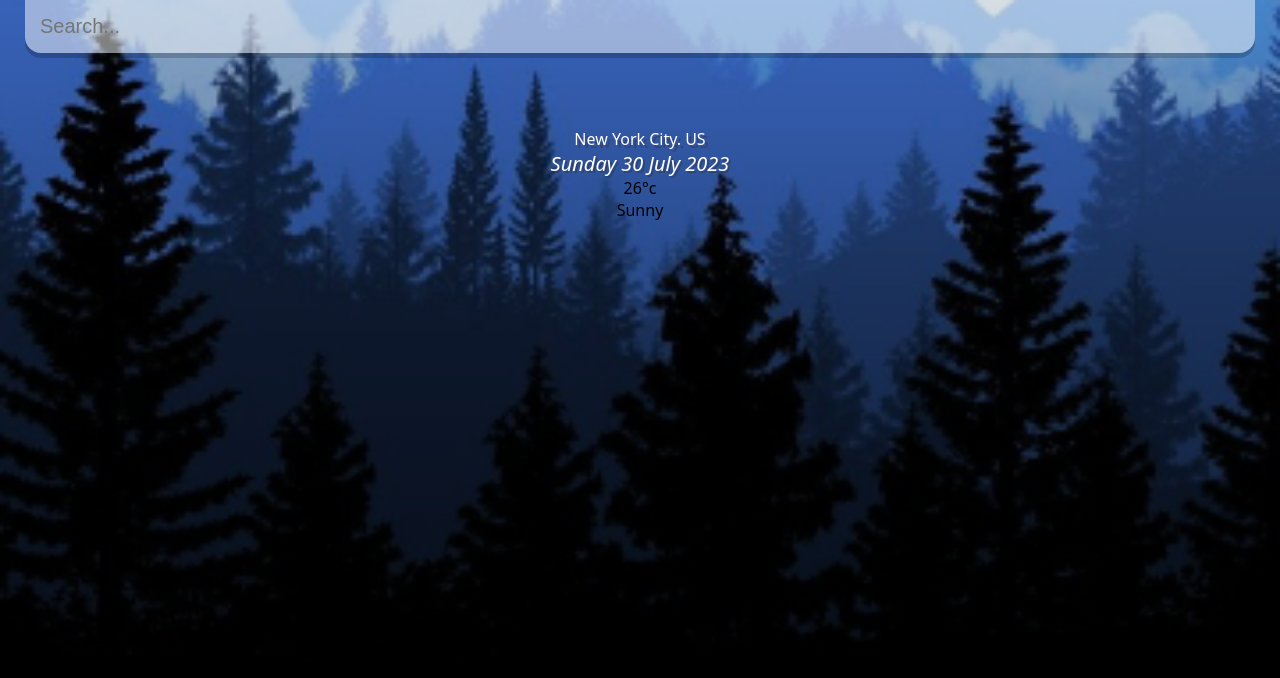
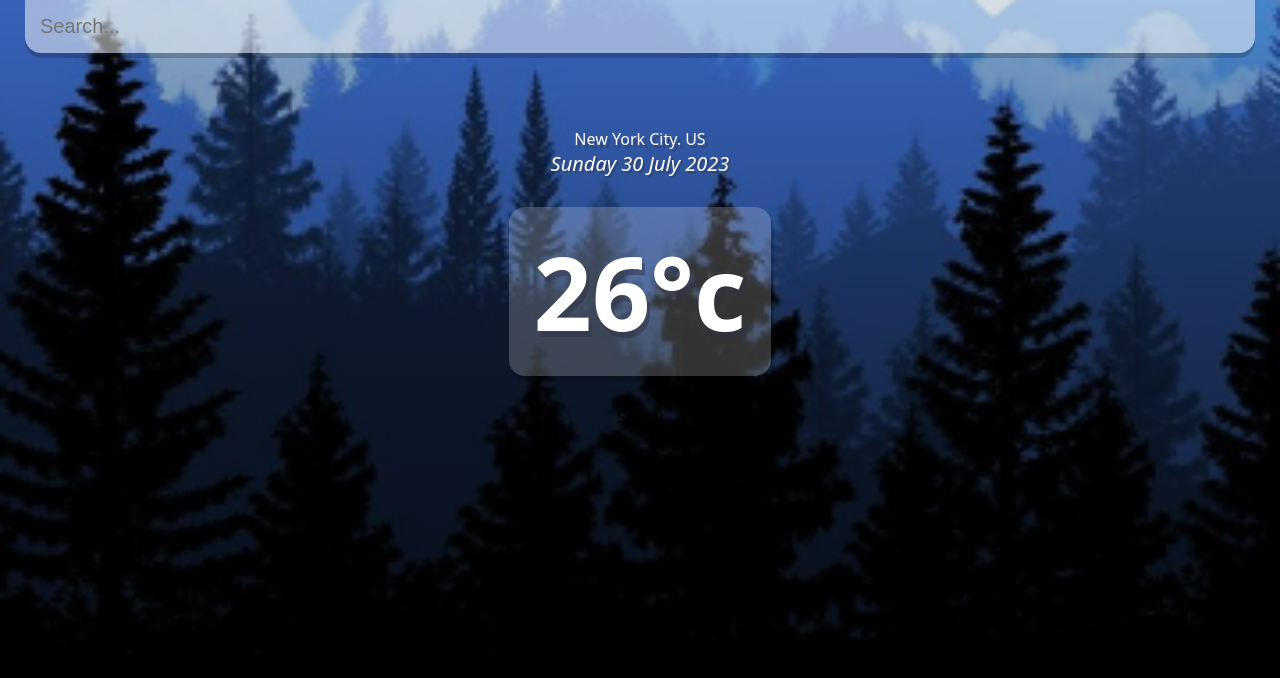
Before and after one commit to JonnyBerry/weather-app, a JavaScript app: page / in a window 1280 px wide. Shown: the top 678 px of the page. Built offline with nearby package versions, Linux system fonts and the light colour scheme; the HTML template or start-up script is replaced by a standard one.

Commit message:
style added to temp element

```diff
--- a/src/index.css
+++ b/src/index.css
@@ -74,5 +74,19 @@
 
 .weather-box{
   text-align: center;
+}
 
+.weather-box .temp{
+  position: relative;
+  display: inline-block;
+  margin: 30px auto;
+  background-color: rgba(255, 255, 255, 0.2);
+  padding: 15px 25px;
+  color: #fff;
+  border-radius: 16px;
+  font-size: 102px;
+  font-weight: 900;
+  text-shadow: 3px 6px rgba(50, 50, 70, 0.5);
+  text-align: center;
+  box-shadow: 3px 6px rgba(0,0,0, 0.2);
 }
```
